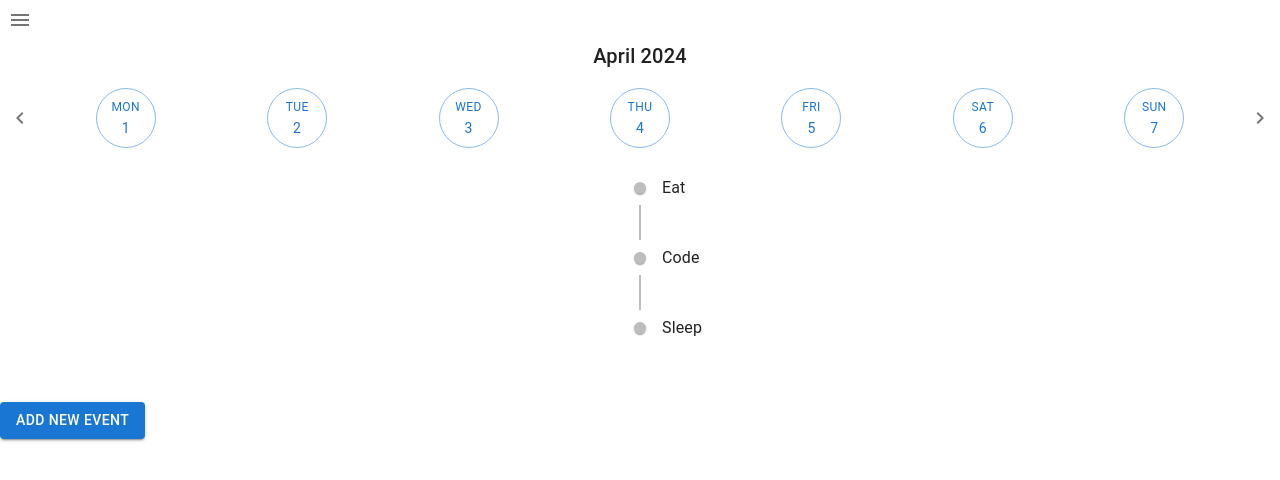
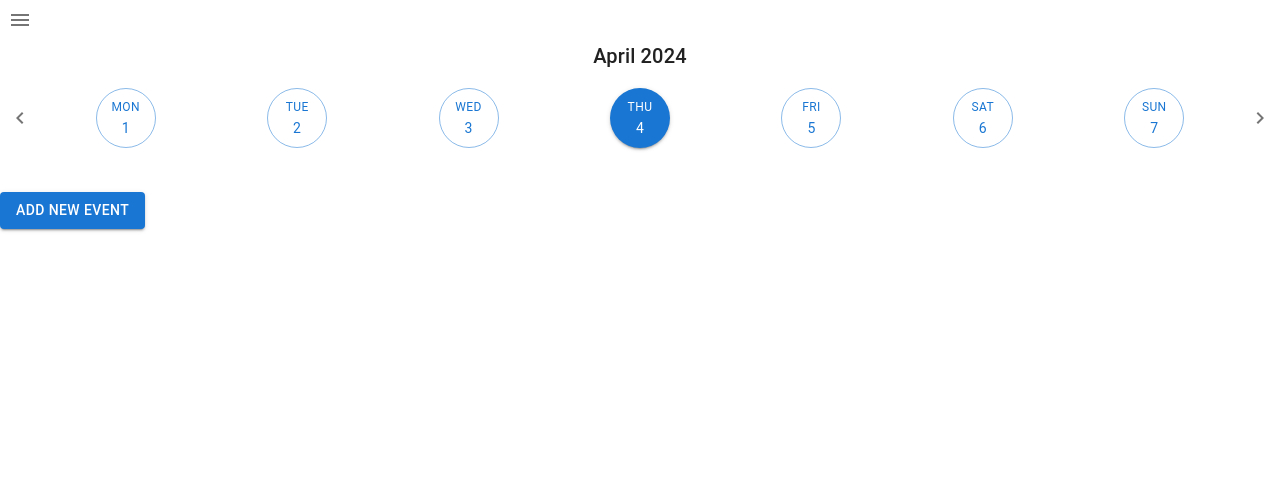
Before and after one commit to TheHQ98/BitBridge, a React (Vite) app in the folder Web/: page / in a window 1280 px wide. Shown: the top 480 px of the page. Built offline with nearby package versions, Linux system fonts and the light colour scheme.

Commit message:
created daily task view

```diff
--- a/Web/src/components/AddEvent.tsx
+++ b/Web/src/components/AddEvent.tsx
@@ -12,7 +12,7 @@ import { AdapterDayjs } from '@mui/x-date-pickers/AdapterDayjs';
 import { DateTimePicker } from '@mui/x-date-pickers/DateTimePicker';
 import {Dayjs} from 'dayjs';
 import {DemoContainer} from "@mui/x-date-pickers/internals/demo";
-import {createEvent, getEventsJson} from "../utils.tsx"
+import {createEvent, getEventsJsonStr} from "../utils.tsx"
 
 
 export default function AddEvent() {
@@ -43,8 +43,8 @@ export default function AddEvent() {
             endTimeValue ? endTimeValue.format('YYYY-MM-DD HH:mm:ss') : '',
             notes);
 
-        console.log(getEventsJson());
-        localStorage.setItem('newEventDetails', getEventsJson());
+        console.log(getEventsJsonStr());
+        localStorage.setItem('newEventDetails', getEventsJsonStr());
 
 
 
--- /dev/null
+++ b/Web/src/components/DailyTaskChain.tsx
@@ -0,0 +1,61 @@
+import React, { useEffect, useState } from 'react';
+import { Timeline, TimelineItem, TimelineSeparator, TimelineConnector, TimelineContent, TimelineDot } from '@mui/lab';
+import { Typography } from '@mui/material';
+import {Task} from "../entity.ts";
+import {getEventsJson} from "../utils.tsx";
+
+type DailyTaskChainProps = {
+    selectedDate: Date;
+};
+
+
+const DailyTaskChain: React.FC<DailyTaskChainProps> = ({ selectedDate }) => {
+    const [tasks, setTasks] = useState<Task[]>([]);
+
+    useEffect(() => {
+        const storedEventsJson = getEventsJson();
+        // console.log(storedEventsJson);
+        if (storedEventsJson) {
+            const storedEvents = JSON.parse(storedEventsJson);
+            console.log(storedEvents[0].startTime)
+            // Filter tasks for the selected day and sort them
+            const dailyTasks = storedEvents.filter((task: { startTime: string | number | Date; }) => {
+                const taskDate = new Date(task.startTime).toDateString();
+                return taskDate === selectedDate.toDateString();
+            }).sort((a: { startTime: string | number | Date; }, b: { startTime: string | number | Date; }) => new Date(a.startTime).getTime() - new Date(b.startTime).getTime());
+
+            setTasks(dailyTasks);
+        }
+        // console.log(tasks);
+    }, [selectedDate]);
+    // if (tasks.length === 0) return null; // Don't render anything if there are no tasks
+
+    return (
+
+        <>
+            {/*<h1>heh</h1>*/}
+            <Timeline position="alternate">
+                {tasks.map((task, index) => (
+                    <TimelineItem key={index}>
+                        <TimelineSeparator>
+                            <TimelineDot />
+                            {index < tasks.length - 1 && <TimelineConnector />} {/* Only render connector if not the last item */}
+                        </TimelineSeparator>
+                        <TimelineContent>
+                            <Typography variant="h6" component="span">
+                                {task.title}
+                            </Typography>
+                            <Typography>{task.location}</Typography>
+                            <Typography color="text.secondary">
+                                {new Date(task.startTime).toLocaleTimeString()} - {new Date(task.endTime).toLocaleTimeString()}
+                            </Typography>
+                            <Typography>{task.notes}</Typography>
+                        </TimelineContent>
+                    </TimelineItem>
+                ))}
+            </Timeline>
+        </>
+    );
+};
+
+export default DailyTaskChain;
--- a/Web/src/components/DateHeader.tsx
+++ b/Web/src/components/DateHeader.tsx
@@ -1,28 +1,26 @@
-import React, { useState } from 'react';
+import React from 'react';
 import { IconButton, Button, Stack, Typography, Grid } from '@mui/material';
 import NavigateBeforeIcon from '@mui/icons-material/NavigateBefore';
 import NavigateNextIcon from '@mui/icons-material/NavigateNext';
 
 type DateHeaderProps = {
-    // Define additional props if necessary
-    startOfWeek?:number;
+    startOfWeek?: number;
+    selectedDate: Date;
+    onDateSelect: (newDate: Date) => void;
 };
 
-const DateHeader: React.FC<DateHeaderProps> = ({ startOfWeek = 1 }) => {
-    const [currentWeek, setCurrentWeek] = useState<Date[]>(generateWeekDays(new Date(), startOfWeek));
-    const [selectedDate, setSelectedDate] = useState<Date | null>(null);
+const DateHeader: React.FC<DateHeaderProps> = ({ startOfWeek = 1, selectedDate, onDateSelect }) => {
+    const [currentWeek, setCurrentWeek] = React.useState<Date[]>(generateWeekDays(selectedDate, startOfWeek));
 
-    function generateWeekDays(startDate: Date, startOfWeek: number = 1): Date[] {
+    function generateWeekDays(startDate: Date, startOfWeek: number): Date[] {
         const start = new Date(startDate);
-        // Adjust to start of the week based on the provided startOfWeek
         const day = start.getDay();
-        const difference = start.getDate() - day + (day < startOfWeek ? -7 : 0) + startOfWeek;
+        const difference = start.getDate() - day + (day < startOfWeek ? -6 : 1);
         start.setDate(difference);
 
         return Array.from({ length: 7 }, (_, index) =>
             new Date(start.getFullYear(), start.getMonth(), start.getDate() + index));
     }
-
 
     const handleWeekChange = (direction: 'previous' | 'next') => {
         setCurrentWeek(prevWeek => {
@@ -32,9 +30,9 @@ const DateHeader: React.FC<DateHeaderProps> = ({ startOfWeek = 1 }) => {
         });
     };
 
-    const handleDateSelect = (date: Date) => {
-        setSelectedDate(date);
-    };
+    React.useEffect(() => {
+        setCurrentWeek(generateWeekDays(selectedDate, startOfWeek)); // Regenerate week days when selectedDate changes
+    }, [selectedDate, startOfWeek]);
 
     return (
         <Stack spacing={2}>
@@ -48,20 +46,20 @@ const DateHeader: React.FC<DateHeaderProps> = ({ startOfWeek = 1 }) => {
                 {currentWeek.map((date, index) => (
                     <Grid item xs key={index} style={{ display: 'flex', justifyContent: 'center' }}>
                         <Button
-                            variant={selectedDate && date.getTime() === selectedDate.getTime() ? "contained" : "outlined"}
+                            variant={selectedDate.toDateString() === date.toDateString() ? "contained" : "outlined"}
                             style={{
-                                minWidth: 60, // Adjusted for more content
-                                height: 60, // Adjusted for more content
+                                minWidth: 60,
+                                height: 60,
                                 borderRadius: '50%',
                                 display: 'flex',
                                 flexDirection: 'column',
                                 justifyContent: 'center',
                                 alignItems: 'center',
-                                padding: 0, // Remove padding to fit content
-                                backgroundColor: selectedDate && date.getTime() === selectedDate.getTime() ? '#1976d2' : undefined,
-                                color: selectedDate && date.getTime() === selectedDate.getTime() ? '#fff' : undefined,
+                                padding: 0,
+                                backgroundColor: selectedDate.toDateString() === date.toDateString() ? '#1976d2' : undefined,
+                                color: selectedDate.toDateString() === date.toDateString() ? '#fff' : undefined,
                             }}
-                            onClick={() => handleDateSelect(date)}
+                            onClick={() => onDateSelect(date)}
                         >
                             <Typography variant="caption" component="div">
                                 {date.toLocaleDateString('default', { weekday: 'short' })}
--- a/Web/src/entity.ts
+++ b/Web/src/entity.ts
@@ -1,4 +1,4 @@
-export interface Event {
+export interface Task {
     id: string;
     title: string;
     location: string;
--- a/Web/src/utils.tsx
+++ b/Web/src/utils.tsx
@@ -1,11 +1,11 @@
 import {v4 as uuidv4} from 'uuid';
-import {Event} from "./entity.ts";
+import {Task} from "./entity.ts";
 
-const events: Event[] = [];
+const events: Task[] = [];
 
 // create a new event, save into events
-export function createEvent(title: string, location: string, startTime: string, endTime: string, notes: string = ''): Event {
-    const newEvent: Event = {
+export function createEvent(title: string, location: string, startTime: string, endTime: string, notes: string = ''): Task {
+    const newEvent: Task = {
         id: uuidv4(),
         title: title,
         location: location,
@@ -23,8 +23,12 @@ export function createEvent(title: string, location: string, startTime: string,
 }
 
 // get all event
-export function getEventsJson(): string {
+export function getEventsJsonStr(): string {
     return JSON.stringify(events, null, 2);
+}
+
+export function getEventsJson(){
+    return localStorage.getItem("newEventDetails");
 }
 
 export function initializeEvents(): void {
@@ -35,7 +39,6 @@ export function initializeEvents(): void {
         if (Array.isArray(storedEvents) && storedEvents.length > 0) {
             events.push(...storedEvents);
         }
-        localStorage.removeItem("newEventDetails");
+        // localStorage.removeItem("newEventDetails");
     }
-
 }
--- a/Web/src/views/HomeView.tsx
+++ b/Web/src/views/HomeView.tsx
@@ -7,36 +7,18 @@ import TimelineDot from '@mui/lab/TimelineDot';
 import AddEvent from "../components/AddEvent.tsx";
 import {Container} from "@mui/material";
 import DateHeader from "../components/DateHeader.tsx";
+import DailyTaskChain from "../components/DailyTaskChain.tsx";
+import {useState} from "react";
 
 export default function HomeView() {
+    const [selectedDate, setSelectedDate] = useState(new Date());
+
+
     return (
         <>
-            <DateHeader></DateHeader>
-            <Container>
-                <Timeline>
-                    <TimelineItem>
-                        <TimelineSeparator>
-                            <TimelineDot/>
-                            <TimelineConnector/>
-                        </TimelineSeparator>
-                        <TimelineContent>Eat</TimelineContent>
-                    </TimelineItem>
-                    <TimelineItem>
-                        <TimelineSeparator>
-                            <TimelineDot/>
-                            <TimelineConnector/>
-                        </TimelineSeparator>
-                        <TimelineContent>Code</TimelineContent>
-                    </TimelineItem>
-                    <TimelineItem>
-                        <TimelineSeparator>
-                            <TimelineDot/>
-                        </TimelineSeparator>
-                        <TimelineContent>Sleep</TimelineContent>
-                    </TimelineItem>
-                </Timeline>
-            </Container>
-            <AddEvent></AddEvent>
+            <DateHeader selectedDate={selectedDate} onDateSelect={setSelectedDate}/>
+            <DailyTaskChain selectedDate={selectedDate} />
+            <AddEvent/>
         </>
 
 
```
Also changed, not shown: 1 other file (tests, documents, lock files or other folders).
